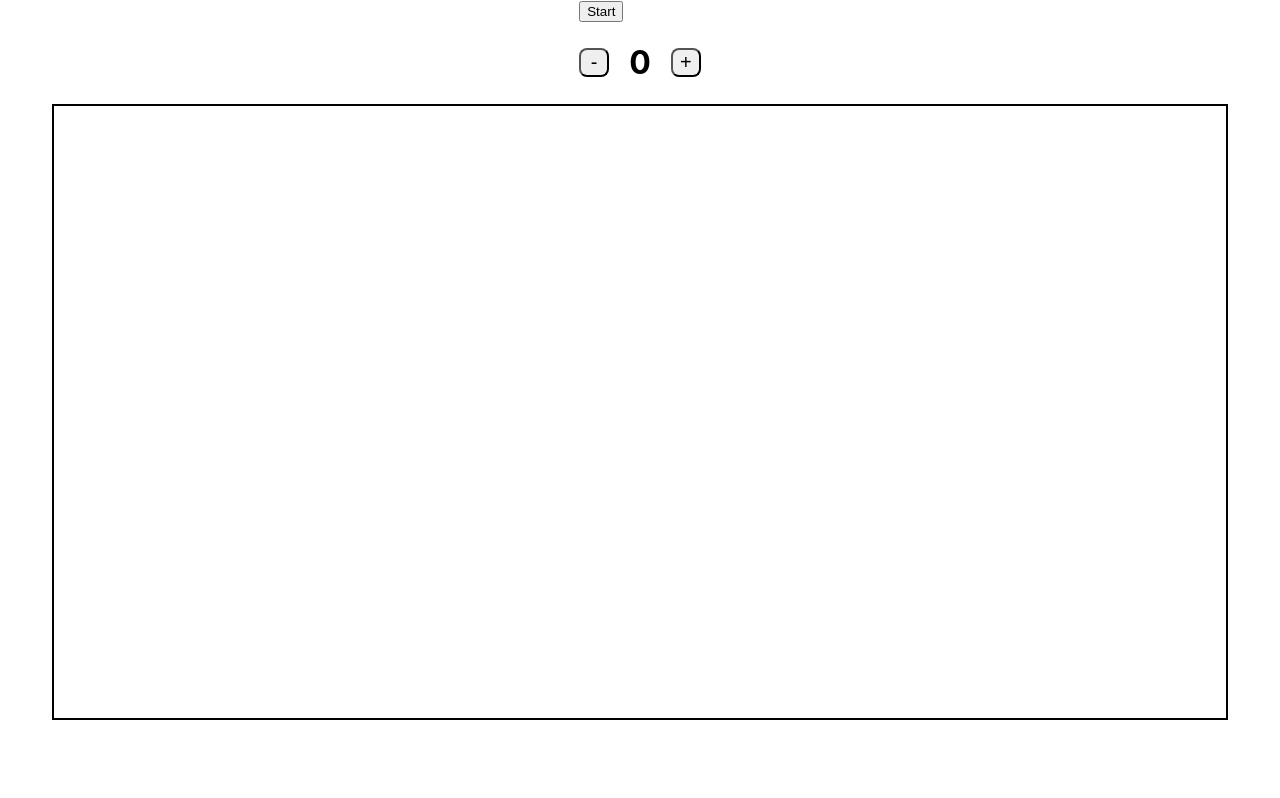
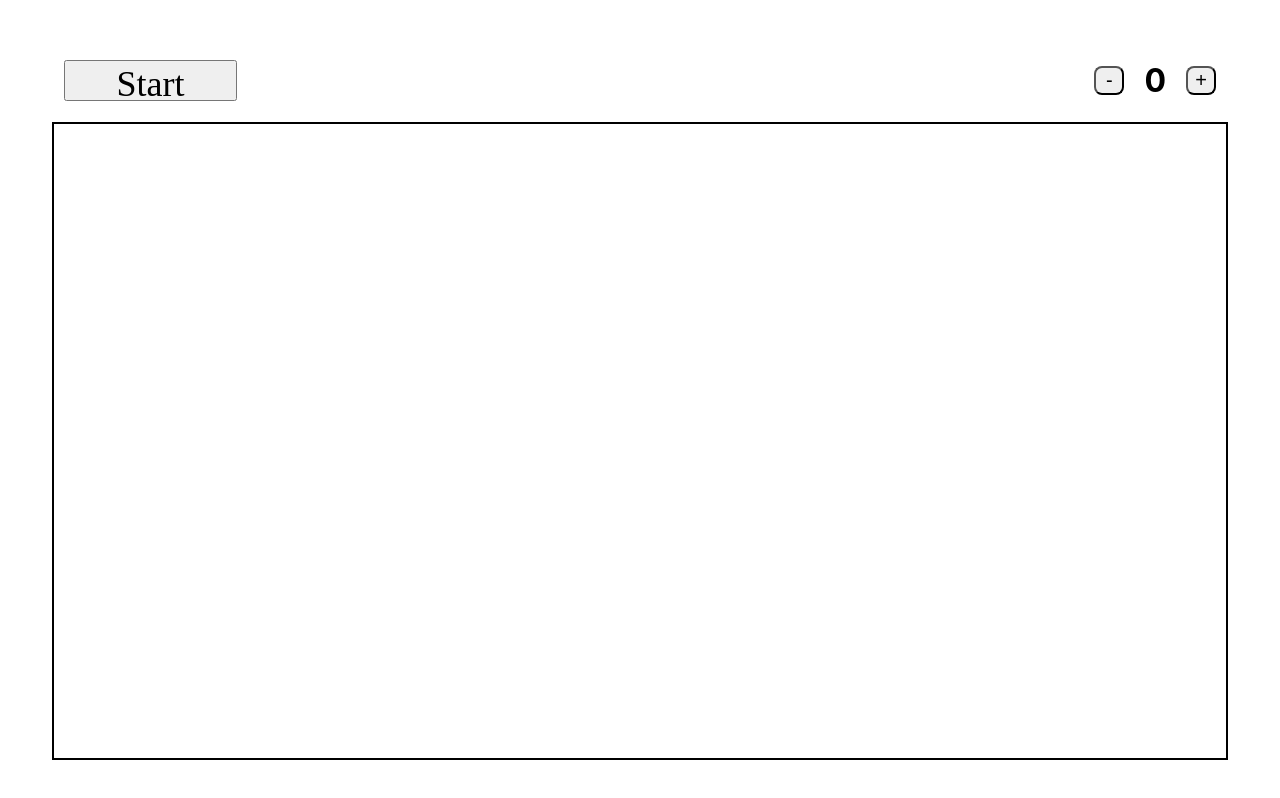
Before and after one commit to chjs1534/Ghost-Leg, a React (Create React App) app: page / in a window 1280 px wide. Built offline with nearby package versions, Linux system fonts and the light colour scheme.

Commit message:
some styling

```diff
--- a/src/App.js
+++ b/src/App.js
@@ -5,7 +5,7 @@ import Box from "./components/Box";
 
 const App = () => {
     return (
-		<div>
+		<div className="screen">
 			<Setter />
 			{/* <Box count={count} inputsTop={inputsTop} inputsBot={inputsBot} setInputsTop={setInputsTop}
 				setInputsBot={setInputsBot} topValues={topValues} botValues={botValues}
--- a/src/components/Box.js
+++ b/src/components/Box.js
@@ -19,9 +19,20 @@ export default function Box(props) {
 
 	return (
 		<div className="box">
-			<div className="inputsTopContainer">{labels ? layout.valuesTop : layout.inputsTop}</div>
-			<Grid doTraverse={doTraverse} active={layout.activeRungs} layout={layout} dispatch={dispatch} />
-			<div className="inputsBotContainer">{labels ? layout.valuesBot : layout.inputsBot}</div>
-		</div>
+            <div
+                className="ladder"
+                style={{
+                    width: layout.count === 1 ? "20%" :
+                        layout.count === 2 ? "40%" :
+                        layout.count === 3 ? "60%" :
+                        layout.count === 4 ? "80%" :
+                        "100%"
+                }}
+            >
+                <div className="inputsTopContainer">{labels ? layout.valuesTop : layout.inputsTop}</div>
+                <Grid doTraverse={doTraverse} active={layout.activeRungs} layout={layout} dispatch={dispatch} />
+                <div className="inputsBotContainer">{labels ? layout.valuesBot : layout.inputsBot}</div>
+            </div>
+        </div>
 	)
 }
--- a/src/components/Grid.js
+++ b/src/components/Grid.js
@@ -2,7 +2,7 @@ import { useEffect, useState} from "react"
 import Node from "./Node"
 
 export default function Grid(props) {
-    const layout = props.layout
+    const [layout, dispatch] = [props.layout, props.dispatch]
 	const iMax = 50
 	const jMax = layout.count
     const [visited, setVisited] = useState(new Map())
@@ -28,6 +28,9 @@ export default function Grid(props) {
                     setCol(col => col - 1)
                 }
                 setRow(row => row + 1)
+                if (row === iMax) {
+                    dispatch({type: "ADDMATCH", top: props.doTraverse, bot: col})
+                }
             }, 100)
         }
     }, [row])
--- a/src/components/Setter.js
+++ b/src/components/Setter.js
@@ -50,7 +50,7 @@ export default function Setter() {
 	return (
 		<div className="page">
             <div className="controls">
-                <button onClick={generateRungs}>Start</button>
+                <button className="start" onClick={generateRungs}>Start</button>
                 <div className="counter">
                     <button onClick={decrement} className="button">-</button>
                     <h1>{layout.count}</h1>
--- a/src/components/layoutReducer.js
+++ b/src/components/layoutReducer.js
@@ -5,7 +5,8 @@ export const INITIAL_STATE = {
     valuesTop: [],
     valuesBot: [],
     visited: [],
-    activeRungs: []
+    activeRungs: [],
+    match: [-1, -1]
 };
 
 export const layoutReducer = (state, action) => {
@@ -53,20 +54,30 @@ export const layoutReducer = (state, action) => {
                 ...state,
                 valuesTop: state.valuesTop.map(
                     (el, i) => {
-                        return <div
-                            key={i}
-                            className="inputsText"
-                            onClick={() => action.fn(i)}
-                        >{el}</div>
+                        return <div key={i} className="inputsText" >
+                            <p
+                                className="text"
+                                onClick={() => action.fn(i)}
+                                style={{
+                                    color: state.match[0] === i ? "red" : "black"
+                                }}
+                            >
+                                {el}
+                            </p>
+                        </div>
                     }
                 ),
                 valuesBot: state.valuesBot.map(
                     (el, i) => {
-                        return <div
-                            key={i}
-                            className="inputsText"
-                            onClick={() => action.fn(i)}
-                        >{el}</div>
+                        return <div key={i} className="inputsText" >
+                            <p
+                                style={{
+                                    color: state.match[1] === i ? "red" : "black"
+                                }}
+                            >
+                                {el}
+                            </p>
+                        </div>
                     }
                 )
             }
@@ -89,5 +100,10 @@ export const layoutReducer = (state, action) => {
                 ...state,
                 activeRungs: temp
             }
+        case "ADDMATCH":
+            return {
+                ...state,
+                match: [action.top, action.bot]
+            }
     }
 }
--- a/src/styles.css
+++ b/src/styles.css
@@ -4,6 +4,8 @@ html, body, #root, #root>div {
 
 .page {
     height: 90%;
+    position: relative;
+    top: 5%;
     display: flex;
     flex-direction: column;
     justify-content: space-evenly;
@@ -14,7 +16,14 @@ html, body, #root, #root>div {
     width: 90%;
     border: 2px solid;
     padding: 10px;
-    flex-grow: 20;
+    flex: 15;
+    display: flex;
+    justify-content: center;
+    align-items: center;
+}
+
+.ladder {
+    height: 90%;
     display: flex;
     flex-direction: column;
 }
@@ -23,29 +32,52 @@ html, body, #root, #root>div {
     display: flex;
     flex-direction: row;
     justify-content: space-evenly;
+    flex: 1;
+    margin-bottom: 10px;
 }
 
 .inputsBotContainer {
     display: flex;
     flex-direction: row;
     justify-content: space-evenly;
+    flex: 1;
+    margin-top: 10px;
 }
 
 .input {
-    margin: 3px;
+    width: 80%;
+    margin: 5px;
     text-align: center;
     flex: 1;
+    height: 30px;
+    font-family: 'fantasy';
+    font-style: normal;
+    font-weight: 200;
+    font-size: 20px;
 }
 
 .inputsText {
     flex: 1;
     text-align: center;
+    font-family: 'fantasy';
+    font-style: normal;
+    font-weight: 200;
+    font-size: 20px;
+}
+
+.text {
+    display: inline-block;
+}
+
+.text:hover {
+    cursor: pointer;
 }
 
 .grid {
-    height: 80%;
     display: flex;
     flex-direction: column;
+    position: relative;
+    flex: 30;
 }
 
 .row {
@@ -53,7 +85,6 @@ html, body, #root, #root>div {
     flex-direction: row;
     justify-content: space-evenly;
     flex: 1;
-    position: relative;
 }
 
 .nodeContainer {
@@ -61,13 +92,30 @@ html, body, #root, #root>div {
     display: flex;
 }
 
+.controls {
+    width: 90%;
+    display: flex;
+    flex-direction: row;
+    justify-content: space-between;
+    align-items: center;
+    flex: 1;
+}
+
+.start {
+    height: 50%;
+    width: 15%;
+    font-family: 'Cabin Sketch';
+    font-style: normal;
+    font-weight: 400;
+    font-size: 36px;
+    text-align: center;
+}
+
 .counter {
     display: flex;
     flex-direction: row;
-    justify-content: center;
     align-items: center;
     gap: 20px;
-    flex-grow: 1;
 }
 
 .button {
@@ -76,12 +124,3 @@ html, body, #root, #root>div {
     text-align: center;
     width: 30px;
 }
-
-.resultList {
-    height: 100%;
-    margin: 0;
-    padding: 0;
-    display: flex;
-    flex-direction: column;
-    justify-content: space-evenly;
-}
```
